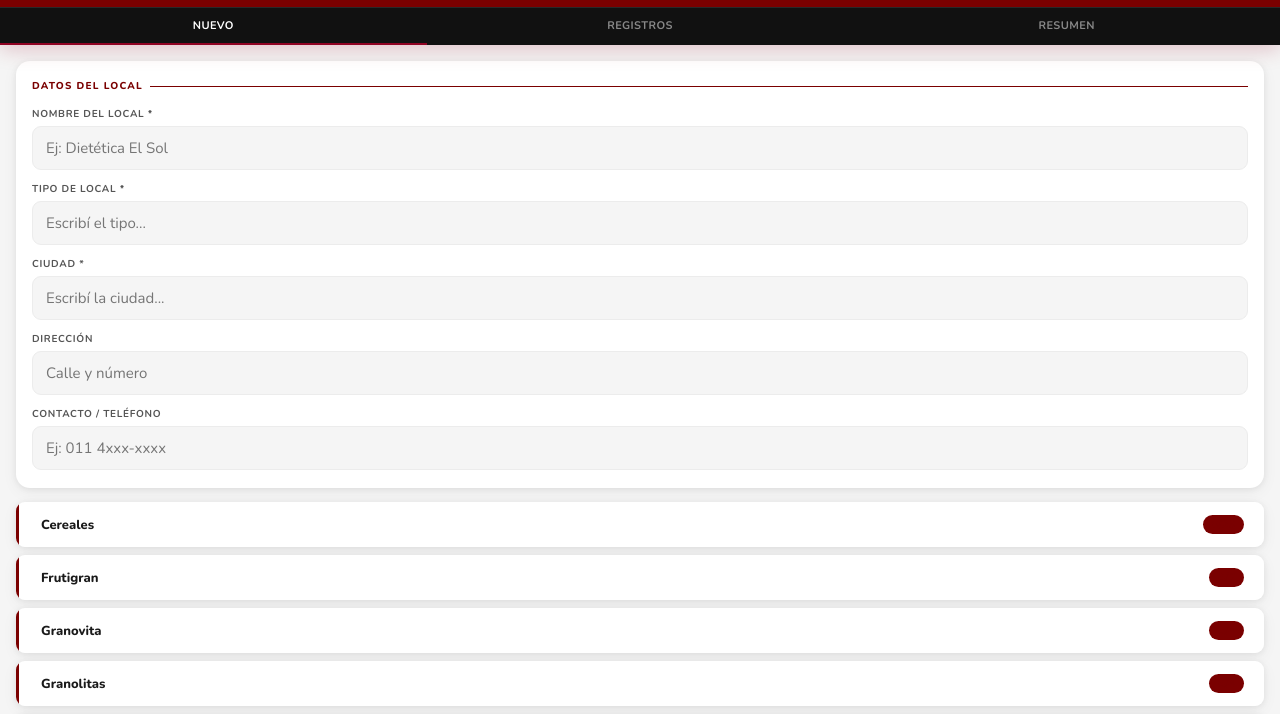
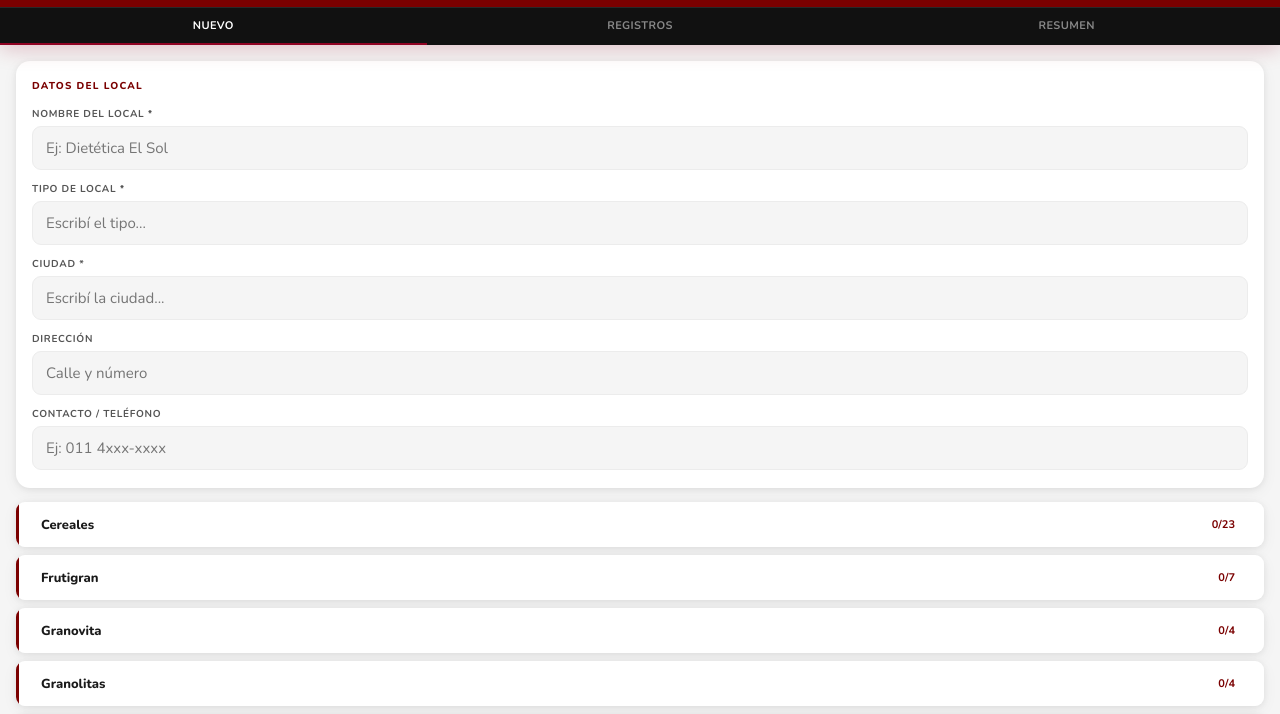
Before and after one commit to mleal-art/Granix-Relevamiento-Locales, a plain HTML site: page index.html in a window 1280 px wide. Shown: the part 83-797 px from the top of the page. Drawn offline with nearby package versions, Linux system fonts and the light colour scheme.

Commit message:
Update index.html

```diff
--- a/index.html
+++ b/index.html
@@ -13,7 +13,7 @@
 <link href="https://fonts.googleapis.com/css2?family=Nunito:wght@400;600;700;800;900&display=swap" rel="stylesheet">
 <style>
 :root {
-  --red:#7A0000;--red2:#7A0000;--red-soft:#7A0000;
+  --red:#7A0000;--red2:#7A0000;--red-soft:#fff;
   --black:#1a1a1a;--white:#fff;
   --g1:#f5f5f5;--g2:#ececec;--g3:#d0d0d0;--g4:#999;--g5:#555;
   --green:#1e8a47;--green-soft:#e6f5ec;
```
